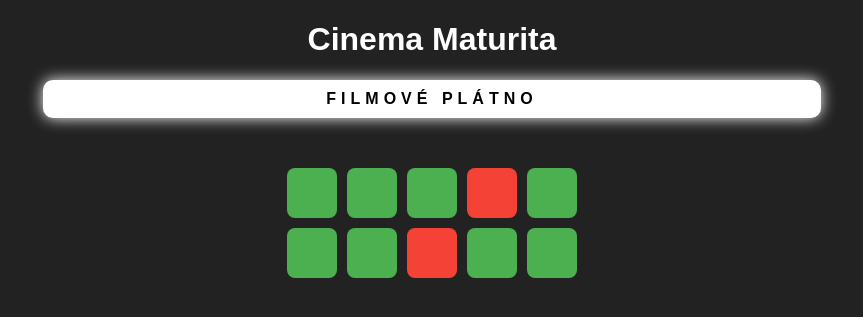
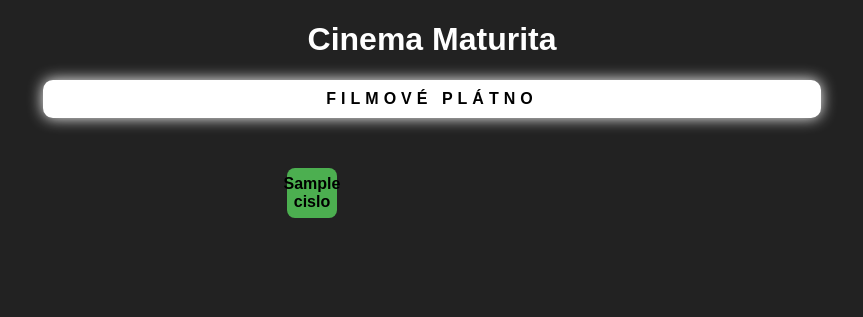
Before and after one commit to koudelkaMatej/Maturitni_projekty_IT4_2026-2027, a Flask app: template templates/index.html in a window 1280 px wide. Shown: the top 317 px of the page, without its empty margins (208-1071 px from the left). Run offline with Flask 3, Linux system fonts and the light colour scheme; the template is opened without the code that fills it: most values are stand-ins (such as "Sample title", 1, 10 or a date in 2020).

Commit message:
Oprava HTML a nastavení cyklu pro sedačky

```diff
--- a/app.py
+++ b/app.py
@@ -4,8 +4,19 @@ app = Flask(__name__)
 
 @app.route("/")
 def domovska_stranka():
-    # Teď už nevracíme text, ale náš nový HTML soubor
-    return render_template("index.html")
+    # Vytvoříme prázdný seznam pro náš sál
+    sedacky = []
+
+    # Cyklus vytvoří 25 sedaček (čísla 1 až 25)
+    for i in range(1, 26):
+        # Pro ukázku uděláme každou 4. sedačku obsazenou (zbytek po dělení je 0)
+        je_obsazeno = (i % 4 == 0)
+
+        # Každou sedačku si zapíšeme jako slovník
+        sedacky.append({"cislo": i, "obsazeno": je_obsazeno})
+
+    # Posíláme seznam "sedacky" do našeho HTML!
+    return render_template("index.html", sedacky=sedacky)
 
 if __name__ == "__main__":
     app.run(debug=True)
--- a/templates/index.html
+++ b/templates/index.html
@@ -34,10 +34,18 @@
             background-color: #4CAF50; /* Zelená = volno */
             border-radius: 8px;
             cursor: pointer;
+            /* Tyhle 3 řádky centrují číslo přesně doprostřed sedačky: */
+            display: flex;
+            align-items: center;
+            justify-content: center;
+            color: black;
+            font-weight: bold;
+            text-decoration: none; /* Zruší podtržení, když ze sedačky uděláme odkaz */
         }
         .sedacka.obsazeno {
             background-color: #f44336; /* Červená = obsazeno */
             cursor: not-allowed;
+            color: white;
         }
     </style>
 </head>
@@ -46,17 +54,14 @@
     <div class="platno">FILMOVÉ PLÁTNO</div>
 
     <div class="sal">
-        <!-- Zatím si sedačky vyrobíme natvrdo "natupo" pro ukázku -->
-        <div class="sedacka"></div>
-        <div class="sedacka"></div>
-        <div class="sedacka"></div>
-        <div class="sedacka obsazeno"></div> <!-- Tahle bude červená -->
-        <div class="sedacka"></div>
-        <div class="sedacka"></div>
-        <div class="sedacka"></div>
-        <div class="sedacka obsazeno"></div>
-        <div class="sedacka"></div>
-        <div class="sedacka"></div>
+        <!-- Tady Python cyklem vygeneruje všechny sedačky -->
+        {% for sedacka in sedacky %}
+            {% if sedacka.obsazeno %}
+                <div class="sedacka obsazeno">{{ sedacka.cislo }}</div>
+            {% else %}
+                <div class="sedacka">{{ sedacka.cislo }}</div>
+            {% endif %}
+        {% endfor %}
     </div>
 </body>
 </html>
```
